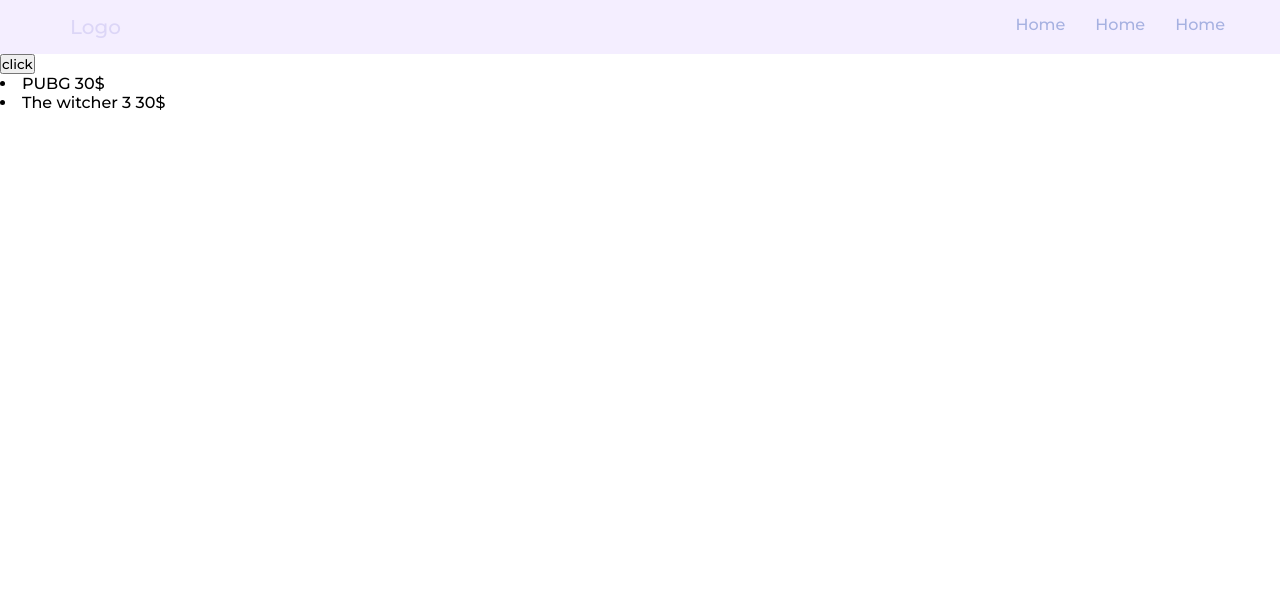
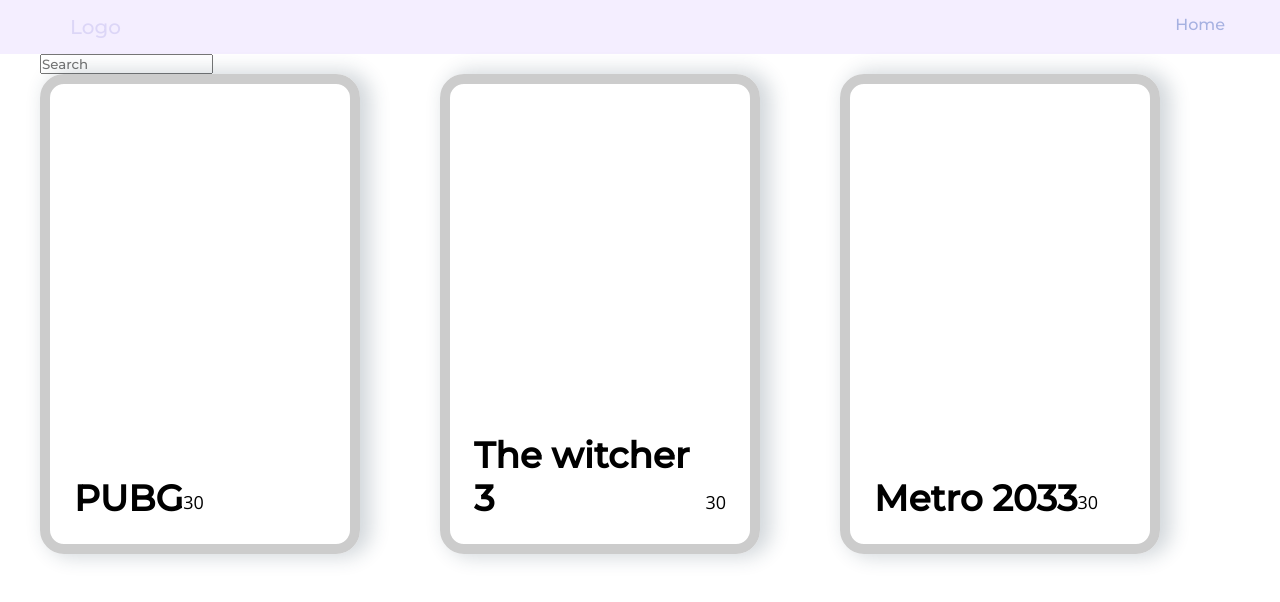
Before and after one commit to dhevve/game-store, a React (Create React App) app: page / in a window 1280 px wide. Shown: the top 602 px of the page. Built offline with nearby package versions, Linux system fonts and the light colour scheme.

Commit message:
search and card

```diff
--- a/src/App.tsx
+++ /dev/null
@@ -1,28 +0,0 @@
-import React, { FC, useState } from 'react';
-import {IArr} from "./types/Arr"
-
-const App: FC = () => {
-  const [games, setGames] = useState<IArr[]>([
-    {name: "PUBG", price: 30},
-    {name: "The witcher 3", price: 30},
-  ])
-
-  const handler = () => {
-    const newGame = {
-      name: "cs:go",
-      price: 0,
-    }
-    setGames(prev => [newGame, ...prev])
-  }
-
-  return (
-    <div className="App">
-      <button onClick={handler}>click</button>
-      {games.map((game) => (
-        <li key={game.name}>{game.name} {game.price}$</li>
-      ))}
-    </div>
-  );
-}
-
-export default App;
--- /dev/null
+++ b/src/components/games/Games.tsx
@@ -0,0 +1,35 @@
+import React, { FC, useState } from 'react'
+import {IArr} from "../../types/Arr"
+import Search from '../search/Search'
+import CardGame from './game-card/CardGame'
+import style from "./game-card/cardGame.module.scss"
+
+const Games: FC = () => {
+    const [value, setValue] = useState<string>("")
+    const [games] = useState<IArr[]>([
+        {name: "PUBG", price: 30},
+        {name: "The witcher 3", price: 30},
+        {name: "Metro 2033", price: 30},
+    ])
+
+    const onChangeText = (e: React.ChangeEvent<HTMLInputElement>) => {
+      setValue(e.target.value)
+    }
+
+    const filtred = games.filter(game => {
+      return game.name.toLowerCase().includes(value.toLowerCase());
+    })
+
+  return (
+    <>
+      <Search value={value} onChangeText={onChangeText}/>
+      <div className={style.cards}>
+          {filtred.map((game) => (
+            <CardGame key={game.name} name={game.name} price={game.price}/>
+          ))}
+      </div>
+    </>
+  )
+}
+
+export default Games
--- /dev/null
+++ b/src/components/games/game-card/CardGame.tsx
@@ -0,0 +1,22 @@
+import React, { FC } from 'react'
+import style from "./cardGame.module.scss"
+
+interface CardGameProps {
+    name: string,
+    price: number
+}
+
+const CardGame: FC<CardGameProps> = ({name, price}) => {
+  return (
+
+      <div className={style.cardGridSpace}>
+          <div className={style.card}>
+            <h1>{name}</h1>
+            <p>{price}</p>
+          </div>
+      </div>
+
+  )
+}
+
+export default CardGame
--- /dev/null
+++ b/src/components/games/game-card/cardGame.module.scss
@@ -0,0 +1,160 @@
+@import url("https://fonts.googleapis.com/css?family=Heebo:400,700|Open+Sans:400,700");
+
+$color: #424874;
+$transition-time: 0.5s;
+
+.cards {
+  display: grid;
+  grid-template-columns: repeat(3, 4fr);
+}
+
+* {
+  box-sizing: border-box;
+}
+
+a {
+  color: inherit;
+}
+
+.cardsWrapper {
+  display: grid;
+  justify-content: center;
+  align-items: center;
+  grid-template-columns: 1fr 1fr 1fr;
+  margin: 0 auto;
+}
+
+.card {
+  font-family: "Heebo";
+  --bg-filter-opacity: 0.5;
+  background-image: linear-gradient(
+      rgba(0, 0, 0, var(--bg-filter-opacity)),
+      rgba(0, 0, 0, var(--bg-filter-opacity))
+    ),
+    var(--bg-img);
+  height: 20em;
+  width: 15em;
+  font-size: 1.5em;
+  color: black;
+  border-radius: 1em;
+  padding: 1em;
+  /*margin: 2em;*/
+  display: flex;
+  align-items: flex-end;
+  background-size: cover;
+  background-position: center;
+  box-shadow: 8px 0px 19px 3px rgba(34, 60, 80, 0.2);
+  transition: all, $transition-time;
+  position: relative;
+  overflow: hidden;
+  border: 10px solid #ccc;
+  text-decoration: none;
+}
+
+.card:hover {
+  transform: rotate(0);
+}
+
+.card h1 {
+  margin: 0;
+  font-size: 1.5em;
+  line-height: 1.2em;
+}
+
+.card p {
+  font-size: 0.75em;
+  font-family: "Open Sans";
+  margin-top: 0.5em;
+  line-height: 2em;
+}
+
+.card .tags .tag {
+  font-size: 0.75em;
+  background: rgba(255, 255, 255, 0.5);
+  border-radius: 0.3rem;
+  padding: 0 0.5em;
+  margin-right: 0.5em;
+  line-height: 1.5em;
+  transition: all, $transition-time;
+}
+
+.card:hover .tags .tag {
+  background: $color;
+  color: white;
+}
+
+.card:before,
+.card:after {
+  content: "";
+  transform: scale(0);
+  transform-origin: top left;
+  border-radius: 50%;
+  position: absolute;
+  left: -50%;
+  top: -50%;
+  z-index: -5;
+  transition: all, $transition-time;
+  transition-timing-function: ease-in-out;
+}
+
+.card:before {
+  background: #ddd;
+  width: 250%;
+  height: 250%;
+}
+
+.card:after {
+  background: white;
+  width: 200%;
+  height: 200%;
+}
+
+.card:hover {
+  color: $color;
+}
+
+.card:hover:before,
+.card:hover:after {
+  transform: scale(1);
+}
+
+/* MEDIA QUERIES */
+@media screen and (max-width: 1285px) {
+  .cardsWrapper {
+    grid-template-columns: 1fr 1fr;
+  }
+  .card {
+    width: 20rem;
+  }
+}
+
+@media screen and (max-width: 900px) {
+  .cardsWrapper {
+    grid-template-columns: 1fr;
+  }
+  .info {
+    justify-content: center;
+  }
+  .card {
+    width: 15rem;
+  }
+}
+
+@media screen and (max-width: 500px) {
+  .cardsWrapper {
+    padding: 4rem 2rem;
+  }
+  .card {
+    max-width: calc(100vw - 4rem);
+  }
+}
+
+@media screen and (max-width: 450px) {
+  .info {
+    display: block;
+    text-align: center;
+  }
+  .info h1 {
+    margin: 0;
+  }
+}
--- a/src/components/header/Header.tsx
+++ b/src/components/header/Header.tsx
@@ -15,8 +15,6 @@
                 <nav>
                     <ul className={style.content}>
                         <Link className={style.item} to="/">Home</Link>
-                        <Link className={style.item} to="/">Home</Link>
-                        <Link className={style.item} to="/">Home</Link>
                     </ul>
                 </nav>
           </div>
--- /dev/null
+++ b/src/components/search/Search.tsx
@@ -0,0 +1,16 @@
+import React, { FC } from 'react'
+
+export interface ISearchProps {
+    value: string;
+    onChangeText: (event: React.ChangeEvent<HTMLInputElement>) => void;
+}
+
+const Search: FC<ISearchProps> = ({value, onChangeText}) => {
+  return (
+    <div>
+        <input type="text" value={value} onChange={onChangeText} placeholder="Search" />
+    </div>
+  )
+}
+
+export default Search
--- /dev/null
+++ b/src/pages/home/Home.tsx
@@ -0,0 +1,12 @@
+import React from 'react'
+import Games from '../../components/games/Games'
+
+const Home = () => {
+  return (
+    <div className='container'>
+      <Games />
+    </div>
+  )
+}
+
+export default Home
--- a/src/route/Approute.tsx
+++ b/src/route/Approute.tsx
@@ -1,12 +1,11 @@
 import React, { FC } from "react";
 import { Routes, Route } from "react-router-dom";
-import App from "../App";
-
+import Home from "../pages/home/Home";
 
 const Approute: FC = () => {
   return (
     <Routes>
-      <Route path="/" element={<App />} />
+      <Route path="/" element={<Home />} />
     </Routes>
   );
 };
```
